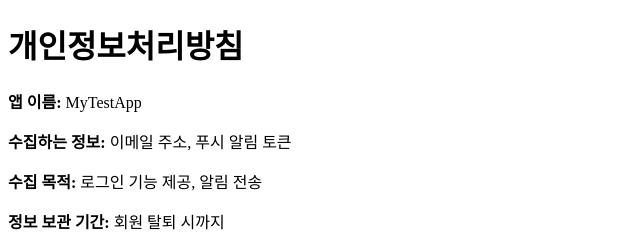
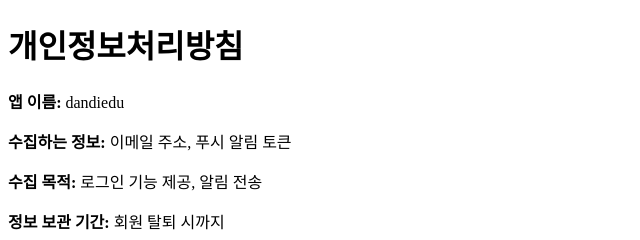
Before and after one commit to TAEKMINJEONG053/private-policy, a plain HTML site: page index.html in a window 1280 px wide. Shown: the top 240 px of the page, 0-640 px from the left. Drawn offline with Linux system fonts and the light colour scheme.

Commit message:
Update index.html
change app name
test -> dandiedu

```diff
--- a/index.html
+++ b/index.html
@@ -6,7 +6,7 @@
 </head>
 <body>
   <h1>개인정보처리방침</h1>
-  <p><strong>앱 이름:</strong> MyTestApp</p>
+  <p><strong>앱 이름:</strong> dandiedu</p>
   <p><strong>수집하는 정보:</strong> 이메일 주소, 푸시 알림 토큰</p>
   <p><strong>수집 목적:</strong> 로그인 기능 제공, 알림 전송</p>
   <p><strong>정보 보관 기간:</strong> 회원 탈퇴 시까지</p>
```
